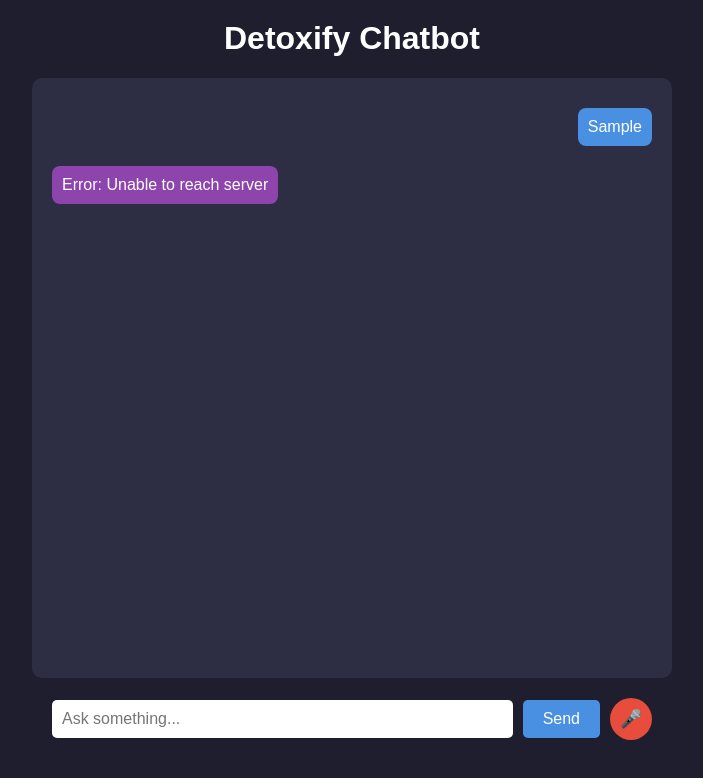
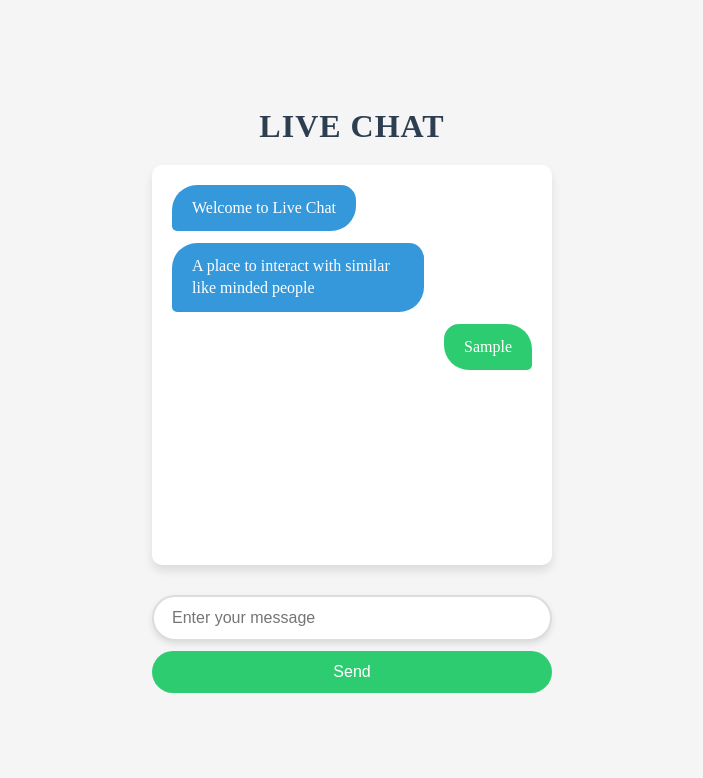
Before and after one commit to Lokith007/Detoxify, a website: page Frontend/chatbot.html in a window 1280 px wide. Both pictures are taken after typing "Sample" into the empty fields and a click on the button "Send". Shown: the whole page, without its empty margins (288-991 px from the left). Drawn offline with Linux system fonts and the light colour scheme; no server answers.

Commit message:
LiveChat inserted

```diff
--- a/Frontend/chatbot.html
+++ b/Frontend/chatbot.html
@@ -1,195 +1,182 @@
 <!DOCTYPE html>
 <html lang="en">
 <head>
-  <meta charset="UTF-8" />
-  <meta name="viewport" content="width=device-width, initial-scale=1.0"/>
-  <title>Detoxify Chatbot</title>
+    <meta charset="UTF-8">
+    <meta name="viewport" content="width=device-width, initial-scale=1.0">
+    <title>Live Chat</title>
+
     <style>
-    body {
-      background-color: #1e1e2f;
-      font-family: Arial, sans-serif;
+        * {
             margin: 0;
             padding: 0;
-      color: #fff;
+            box-sizing: border-box;
+        }
+
+        .chat-box {
             display: flex;
             flex-direction: column;
+            justify-content: center;
             align-items: center;
+            width: 100%;
+            height: 100vh;
+            background-color: #f5f5f5;
         }
-
-    h1 {
-      margin-top: 20px;
+        .chat-header {
+            font-size: 32px;
+            color: #2c3e50;
+            font-weight: 700;
+            margin-bottom: 20px;
+            letter-spacing: 1px;
+            text-align: center;
+            text-transform: uppercase;
         }
-
-    .chat-container {
-      width: 90%;
-      max-width: 600px;
-      height: 70vh;
-      background: #2d2d44;
+        .message-container {
+            width: 100%;
+            max-width: 400px;
+            height: 400px;
+            overflow-y: auto;
+            padding: 20px;
+            background-color: #fff;
             border-radius: 10px;
-      padding: 20px;
-      overflow-y: auto;
+            box-shadow: 0 6px 10px rgba(0, 0, 0, 0.1);
             margin-bottom: 20px;
             display: flex;
             flex-direction: column;
+            gap: 12px;
+        }
+        .message {
+            padding: 12px 20px;
+            border-radius: 25px;
+            max-width: 70%;
+            font-size: 16px;
+            line-height: 1.4;
+            word-wrap: break-word;
+        }
+        .client-message {
+            background-color: #2ecc71;
+            color: white;
+            align-self: flex-end;
+            text-align: right;
+            border-bottom-right-radius: 5px;
+            border-top-left-radius: 15px;
         }
 
-    .message {
-      margin: 10px 0;
-      padding: 10px;
-      border-radius: 8px;
-      max-width: 80%;
-      word-wrap: break-word;
+        /* Server Message */
+        .server-message {
+            background-color: #3498db;
+            color: white;
+            align-self: flex-start;
+            text-align: left;
+            border-bottom-left-radius: 5px;
+            border-top-right-radius: 15px;
+        }
+        .message-wrapper {
+            display: flex;
+            flex-direction: column;
+            gap: 8px;
+        }
+        .message-input {
+            width: 100%;
+            max-width: 400px;
+            padding: 12px 18px;
+            font-size: 16px;
+            border-radius: 25px;
+            border: 2px solid #ddd;
+            margin-top: 10px;
+            box-shadow: 0 3px 6px rgba(0, 0, 0, 0.1);
+            transition: 0.3s ease;
+        }
+        .message-input:focus {
+            border-color: #2ecc71;
+            box-shadow: 0 0 10px rgba(46, 204, 113, 0.4);
+            outline: none;
+        }
+        .send-button {
+            padding: 12px 20px;
+            font-size: 16px;
+            background-color: #2ecc71;
+            color: white;
+            border: none;
+            border-radius: 30px;
+            cursor: pointer;
+            transition: background-color 0.3s ease;
+            margin-top: 10px;
+            width: 100%;
+            max-width: 400px;
         }
 
-    .user {
-      background-color: #4a90e2;
-      align-self: flex-end;
+        .send-button:hover {
+            background-color: #27ae60;
         }
 
-    .bot {
-      background-color: #8e44ad;
-      align-self: flex-start;
+        @media (max-width: 600px) {
+            .chat-header {
+                font-size: 28px;
             }
-
-    .input-container {
-      display: flex;
-      justify-content: center;
-      align-items: center;
-      gap: 10px;
+            .message-container {
                 width: 90%;
-      max-width: 600px;
+                max-width: 100%;
             }
-
-    input[type="text"] {
-      padding: 10px;
-      flex: 1;
-      border: none;
-      border-radius: 5px;
-      font-size: 16px;
+            .message-input,
+            .send-button {
+                width: 90%;
+                max-width: 100%;
             }
-
-    button.send-btn {
-      padding: 10px 20px;
-      background-color: #4a90e2;
-      border: none;
-      border-radius: 5px;
-      color: white;
-      font-size: 16px;
-      cursor: pointer;
-    }
-
-    button.send-btn:hover {
-      background-color: #357ABD;
-    }
-
-    .mic-btn {
-      width: 42px;
-      height: 42px;
-      border-radius: 50%;
-      border: none;
-      background-color: #e74c3c;
-      color: white;
-      font-size: 18px;
-      cursor: pointer;
-    }
-
-    .mic-btn.listening {
-      background-color: #2ecc71;
         }
     </style>
+
 </head>
 <body>
-  <h1>Detoxify Chatbot</h1>
-  <div class="chat-container" id="chat"></div>
-  <div class="input-container">
-    <input type="text" id="userInput" placeholder="Ask something..." />
-    <button class="send-btn" onclick="sendMessage()">Send</button>
-    <button id="micButton" class="mic-btn" onclick="toggleMic()">🎤</button>
+
+    <div class="chat-box">
+        <h1 class="chat-header">Live Chat</h1>
+        <div id="messages" class="message-container"></div>
+        <input type="text" id="messageInput" class="message-input" placeholder="Enter your message">
+        <button id="sendButton" class="send-button">Send</button>
     </div>
 
     <script>
-    const recognition = new (window.SpeechRecognition || window.webkitSpeechRecognition)();
-    recognition.lang = "en-US";
-    recognition.interimResults = false;
-    recognition.maxAlternatives = 1;
+        let socket = new WebSocket('ws://localhost:8080');
 
-    const micButton = document.getElementById("micButton");
-    const inputField = document.getElementById("userInput");
-    let isListening = false;
-
-    recognition.onresult = (event) => {
-      const transcript = event.results[0][0].transcript;
-      inputField.value = transcript;
-      sendMessage();
+        /*socket.onopen=function(event){
+            displayMessage("Connected to the Live Chat.","server");
+        };*/
+        socket.onmessage=function(event){
+            displayMessage(event.data,"server");
         };
 
-    recognition.onend = () => {
-      if (isListening) recognition.start(); // keep listening
+        socket.onerror = function(event) {
+            displayMessage("Welcome to Live Chat", "server");
         };
 
-    function toggleMic() {
-      if (!isListening) {
-        recognition.start();
-        micButton.classList.add("listening");
-        micButton.textContent = "🛑";
-        isListening = true;
-      } else {
-        recognition.stop();
-        micButton.classList.remove("listening");
-        micButton.textContent = "🎤";
-        isListening = false;
+        socket.onclose = function(event) {
+            displayMessage("A place to interact with similar like minded people", "server");
+        };
+
+        function displayMessage(message, sender) {
+            const messageContainer = document.getElementById("messages");
+            const messageElement = document.createElement("div");
+            messageElement.classList.add("message");
+            messageElement.classList.add(sender === "client" ? "client-message" : "server-message");
+            messageElement.textContent = message;
+            const messageWrapper = document.createElement("div");
+            messageWrapper.classList.add("message-wrapper");
+            messageWrapper.appendChild(messageElement);
+            messageContainer.appendChild(messageWrapper);
+            messageContainer.scrollTop = messageContainer.scrollHeight;
+        }
+
+        function sendMessage() {
+            let message = document.getElementById("messageInput").value;
+            if (message.trim() !== "") {
+                socket.send(message);
+                displayMessage(message, "client");
+                document.getElementById("messageInput").value = "";
             }
         }
 
-    async function sendMessage() {
-      const input = inputField;
-      const userText = input.value.trim();
-      if (!userText) return;
+        document.getElementById("sendButton").addEventListener("click", sendMessage);
+    </script>
 
-      appendMessage(userText, "user");
-      input.value = "";
-
-      try {
-        const res = await fetch("/chat", {
-          method: "POST",
-          headers: { "Content-Type": "application/json" },
-          body: JSON.stringify({ prompt: userText })
-        });
-
-        const data = await res.json();
-        typeText(data.response, "bot");
-      } catch (err) {
-        appendMessage("Error: Unable to reach server", "bot");
-        console.error("Fetch error:", err);
-      }
-    }
-
-    function appendMessage(message, sender) {
-      const chat = document.getElementById("chat");
-      const msgDiv = document.createElement("div");
-      msgDiv.className = `message ${sender}`;
-      msgDiv.textContent = message;
-      chat.appendChild(msgDiv);
-      chat.scrollTop = chat.scrollHeight;
-    }
-
-    function typeText(text, sender) {
-      const chat = document.getElementById("chat");
-      const msgDiv = document.createElement("div");
-      msgDiv.className = `message ${sender}`;
-      chat.appendChild(msgDiv);
-
-      let index = 0;
-      function typeChar() {
-        if (index < text.length) {
-          msgDiv.textContent += text.charAt(index);
-          index++;
-          chat.scrollTop = chat.scrollHeight;
-          setTimeout(typeChar, 20);
-        }
-      }
-      typeChar();
-    }
-  </script>
 </body>
 </html>
--- a/package.json
+++ b/package.json
@@ -30,6 +30,7 @@
     "mongoose": "^8.15.2",
     "node-mailer": "^0.1.1",
     "nodemailer": "^7.0.3",
-    "path": "^0.12.7"
+    "path": "^0.12.7",
+    "socket.io": "^4.8.1"
   }
 }
```
Also changed, not shown: 1 other file. Lines whose indentation alone changed are shown as unchanged.
